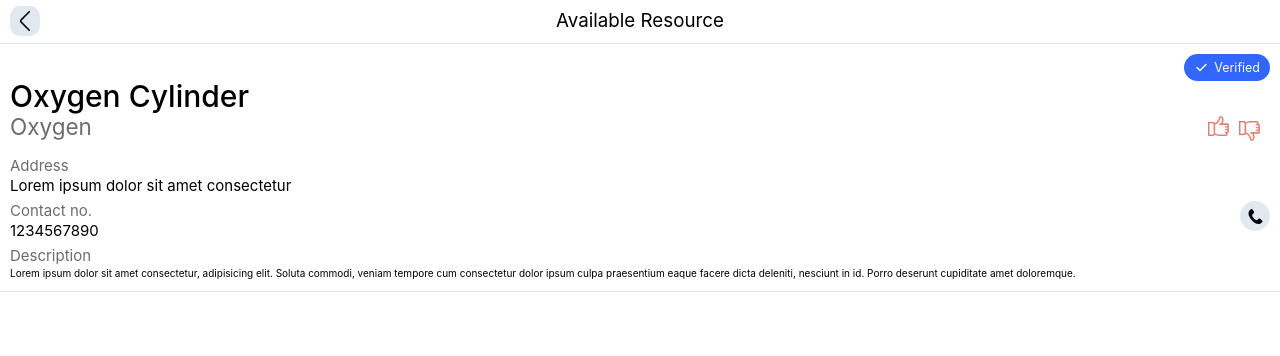
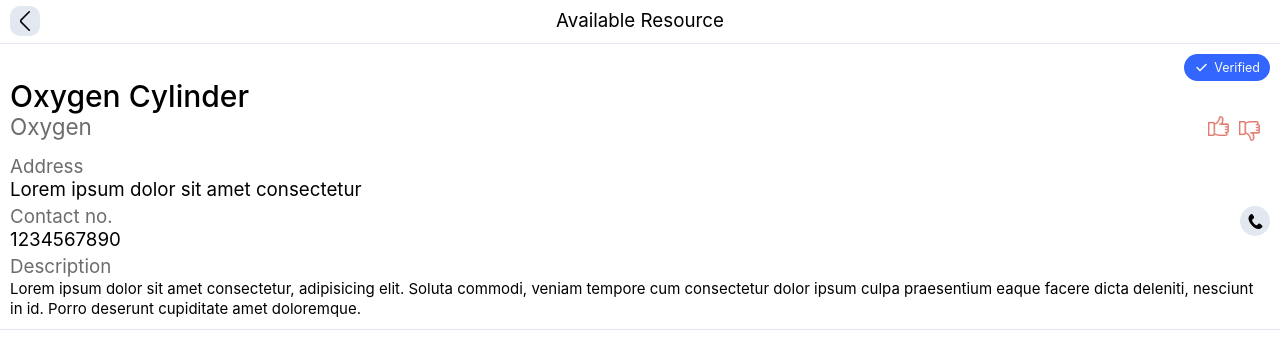
Before and after one commit to tanweer919/covidcare, a Next.js app: page /resource/1 in a window 1280 px wide. Shown: the top 356 px of the page. Built offline with nearby package versions, Linux system fonts and the light colour scheme.

Commit message:
Modified fontsize on resource page

```diff
--- a/src/components/ResourceDetail.tsx
+++ b/src/components/ResourceDetail.tsx
@@ -78,13 +78,13 @@ const ResourceDetail = () => {
         </div>
       </div>
       <div className="mt-2">
-        <div className="text-2xl text-textgray">Address</div>
-        <div className="text-2xl">Lorem ipsum dolor sit amet consectetur</div>
+        <div className="text-3xl text-textgray">Address</div>
+        <div className="text-3xl">Lorem ipsum dolor sit amet consectetur</div>
       </div>
       <div className="flex justify-between mt-2">
         <div>
-          <div className="text-2xl text-textgray">Contact no.</div>
-          <div className="text-2xl">
+          <div className="text-3xl text-textgray">Contact no.</div>
+          <div className="text-3xl">
             <span>1234567890</span>
           </div>
         </div>
@@ -93,8 +93,8 @@ const ResourceDetail = () => {
         </div>
       </div>
       <div className="mt-2">
-        <div className="text-2xl text-textgray">Description</div>
-        <div>
+        <div className="text-3xl text-textgray">Description</div>
+        <div className="text-2xl">
           Lorem ipsum dolor sit amet consectetur, adipisicing elit. Soluta
           commodi, veniam tempore cum consectetur dolor ipsum culpa praesentium
           eaque facere dicta deleniti, nesciunt in id. Porro deserunt cupiditate
```
